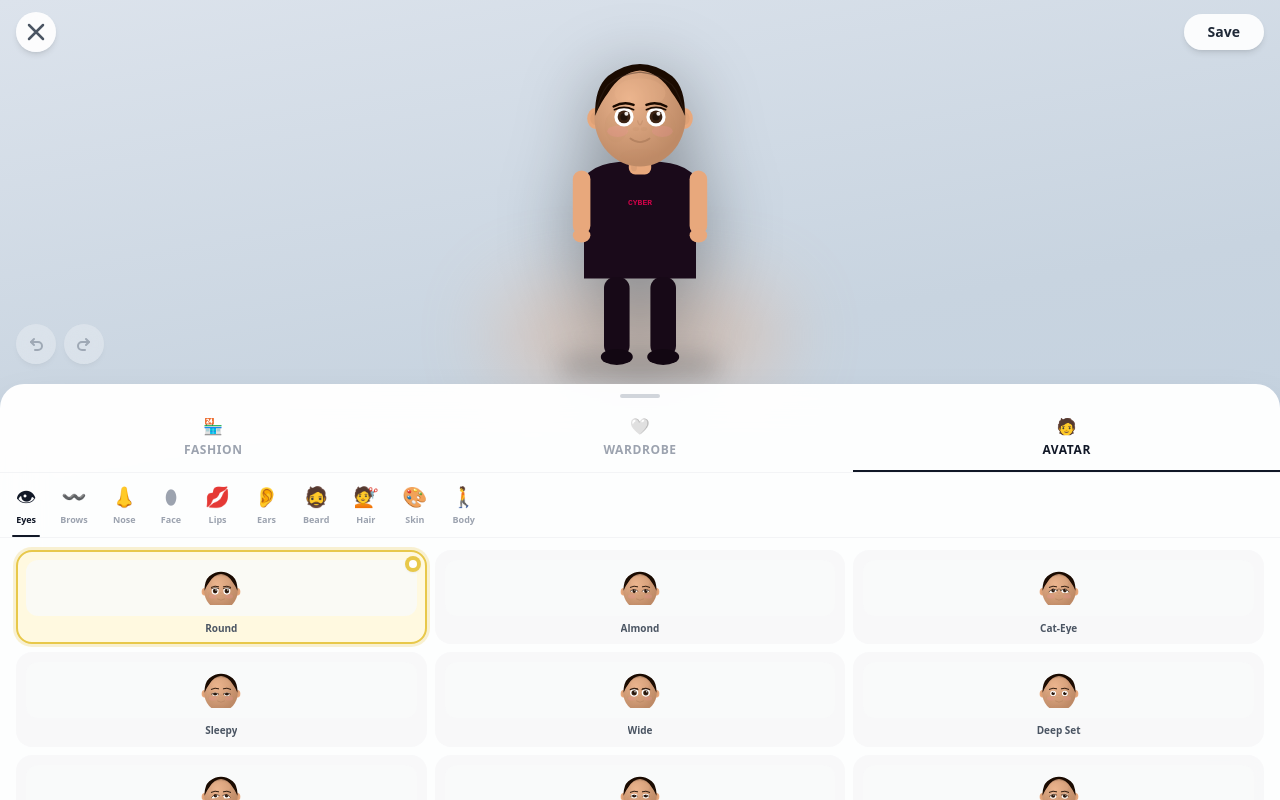
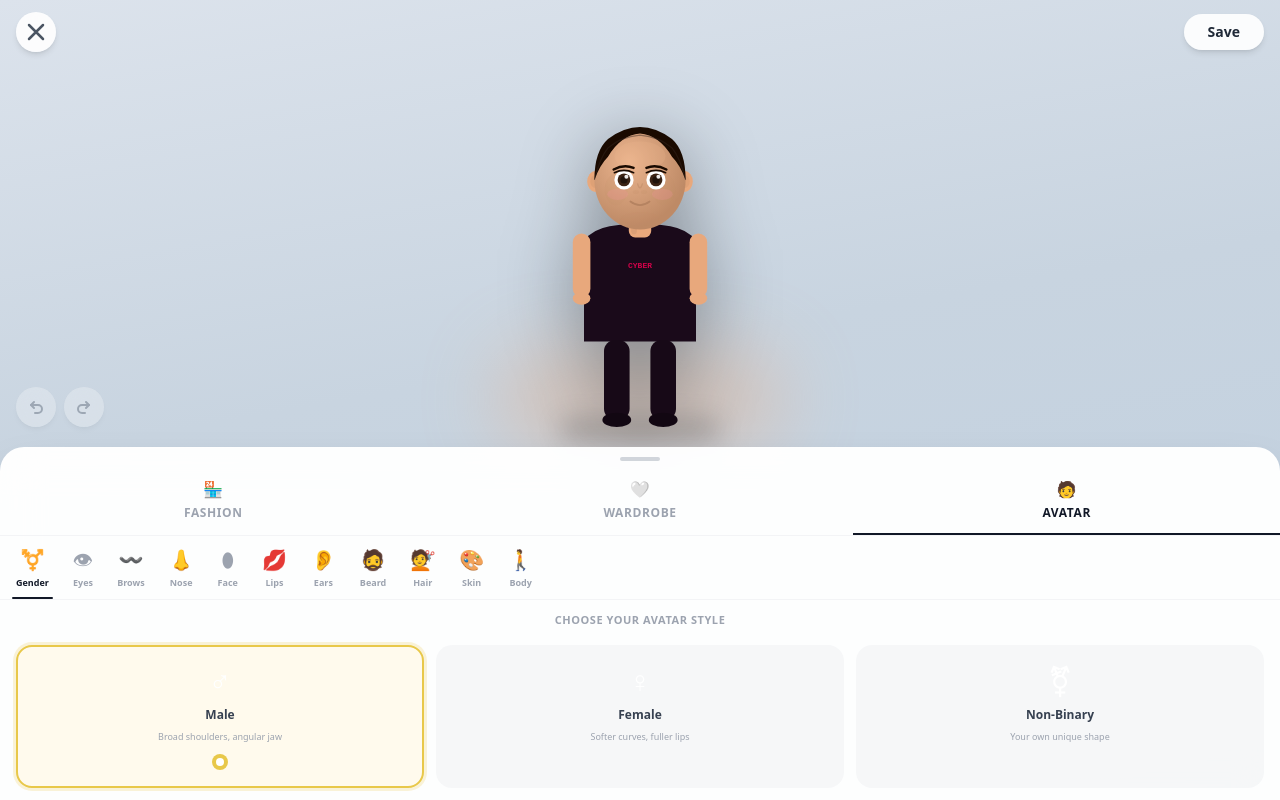
Before and after one commit to muhammadrehan589/CYBER-EMULATOR, a Next.js app: page /avatar in a window 1280 px wide. Built offline with nearby package versions, Linux system fonts and the light colour scheme.

Commit message:
gender added

```diff
--- a/src/app/avatar/page.tsx
+++ b/src/app/avatar/page.tsx
@@ -9,6 +9,7 @@ import { motion, AnimatePresence } from 'framer-motion';
 type MainTab = 'fashion' | 'wardrobe' | 'avatar';
 
 type AvatarSubCategory =
+  | 'gender'
   | 'body'
   | 'face'
   | 'eyes'
@@ -34,6 +35,7 @@ interface ColorOption {
 }
 
 interface AvatarState {
+  gender: 'male' | 'female' | 'nonbinary';
   skinTone: string;
   faceShape: string;
   bodyType: string;
@@ -74,6 +76,12 @@ const BODY_TYPES: Option[] = [
   { id: 'bt2', label: 'Athletic' },
   { id: 'bt3', label: 'Broad' },
   { id: 'bt4', label: 'Petite' },
+];
+
+const GENDER_OPTIONS: { id: 'male' | 'female' | 'nonbinary'; label: string; icon: string; desc: string }[] = [
+  { id: 'male',     label: 'Male',       icon: '♂',  desc: 'Broad shoulders, angular jaw' },
+  { id: 'female',   label: 'Female',     icon: '♀',  desc: 'Softer curves, fuller lips' },
+  { id: 'nonbinary',label: 'Non-Binary', icon: '⚧',  desc: 'Your own unique shape' },
 ];
 
 const EYE_STYLES: Option[] = [
@@ -191,6 +199,7 @@ const OUTFIT_STYLES: Option[] = [
 // ─── Default Avatar State ──────────────────────────────────────────────────────
 
 const DEFAULT_AVATAR: AvatarState = {
+  gender: 'male',
   skinTone: 'sk3',
   faceShape: 'fc1',
   bodyType: 'bt2',
@@ -209,16 +218,17 @@ const DEFAULT_AVATAR: AvatarState = {
 // ─── Sub-category Config ────────────────────────────────────────────────────────
 
 const AVATAR_SUB_CATEGORIES: { id: AvatarSubCategory; label: string; icon: string }[] = [
-  { id: 'eyes', label: 'Eyes', icon: '👁' },
-  { id: 'brows', label: 'Brows', icon: '〰️' },
-  { id: 'nose', label: 'Nose', icon: '👃' },
-  { id: 'face', label: 'Face', icon: '⬮' },
-  { id: 'lips', label: 'Lips', icon: '💋' },
-  { id: 'ears', label: 'Ears', icon: '👂' },
-  { id: 'beard', label: 'Beard', icon: '🧔' },
-  { id: 'hair', label: 'Hair', icon: '💇' },
-  { id: 'skin', label: 'Skin', icon: '🎨' },
-  { id: 'body', label: 'Body', icon: '🚶' },
+  { id: 'gender', label: 'Gender', icon: '⚧️' },
+  { id: 'eyes',   label: 'Eyes',   icon: '👁'  },
+  { id: 'brows',  label: 'Brows',  icon: '〰️'  },
+  { id: 'nose',   label: 'Nose',   icon: '👃'  },
+  { id: 'face',   label: 'Face',   icon: '⬮'  },
+  { id: 'lips',   label: 'Lips',   icon: '💋'  },
+  { id: 'ears',   label: 'Ears',   icon: '👂'  },
+  { id: 'beard',  label: 'Beard',  icon: '🧔'  },
+  { id: 'hair',   label: 'Hair',   icon: '💇'  },
+  { id: 'skin',   label: 'Skin',   icon: '🎨'  },
+  { id: 'body',   label: 'Body',   icon: '🚶'  },
 ];
 
 // ─── Color Utilities ───────────────────────────────────────────────────────────
@@ -411,23 +421,25 @@ const AvatarSVG: React.FC<AvatarSVGProps> = ({ avatar, size = 260, mini = false
     }
   };
 
-  // Hair renderer
+  // Hair renderer — base cap: M43 108 to Q157 72 157 108 eliminates the ~2px skin gap
+  // Inner return path traces slightly inside the head so fill covers scalp fully
+  const CAP = `M43 108 Q43 72 60 57 Q80 42 100 42 Q120 42 140 57 Q157 72 157 108 Q150 89 140 79 Q124 52 100 50 Q76 52 60 79 Q50 89 43 108Z`;
   const getHair = () => {
     const hs = avatar.hairStyle;
     switch (hs) {
-      case 'hr2': return <g><path d="M44 106 Q43 72 60 57 Q80 42 100 42 Q120 42 140 57 Q157 72 156 106 Q148 88 140 78 Q124 52 100 50 Q76 52 60 78 Q52 88 44 106Z" fill={hair} /><rect x="43" y="98" width="18" height="92" rx="9" fill={hair} /><rect x="139" y="98" width="18" height="92" rx="9" fill={hair} /><line x1="49" y1="100" x2="51" y2="186" stroke={hairHighlight} strokeWidth="1" opacity="0.5" /><line x1="148" y1="100" x2="150" y2="186" stroke={hairHighlight} strokeWidth="1" opacity="0.5" /></g>;
-      case 'hr3': return <g><circle cx="100" cy="62" r="50" fill={hair} />{[[67,52],[80,42],[95,36],[112,40],[128,52],[140,65],[138,80],[62,68],[100,32],[115,30]].map(([cx, cy], i) => <circle key={i} cx={cx} cy={cy} r="10" fill={hairShadow} opacity="0.3" />)}<circle cx="100" cy="62" r="46" fill="none" stroke={hairHighlight} strokeWidth="1.5" opacity="0.25" /></g>;
-      case 'hr4': return <g><path d="M44 106 Q43 72 60 57 Q80 42 100 42 Q120 42 140 57 Q157 72 156 106 Q148 88 140 78 Q124 52 100 50 Q76 52 60 78 Q52 88 44 106Z" fill={hair} /><path d="M55 75 Q80 54 132 62 Q110 48 100 46 Q75 48 55 75Z" fill={hairShadow} opacity="0.4" /><path d="M55 75 Q82 57 130 63" stroke={hairHighlight} strokeWidth="1.5" fill="none" opacity="0.5" /></g>;
-      case 'hr5': return <g><path d="M44 106 Q43 72 60 57 Q80 42 100 42 Q120 42 140 57 Q157 72 156 106 Q148 88 140 78 Q124 52 100 50 Q76 52 60 78 Q52 88 44 106Z" fill={hair} /><ellipse cx="100" cy="52" rx="9" ry="7" fill={hairShadow} /><path d="M95 52 Q86 40 90 18 Q95 8 100 6 Q105 8 110 18 Q114 40 105 52Z" fill={hair} /><line x1="100" y1="48" x2="100" y2="10" stroke={hairHighlight} strokeWidth="1.2" opacity="0.5" /></g>;
-      case 'hr6': return <g><path d="M44 110 Q43 78 63 62 Q80 46 100 46 Q120 46 137 62 Q157 78 156 110 Q150 92 140 82 Q124 56 100 54 Q76 56 60 82 Q50 92 44 110Z" fill={hair} /></g>;
-      case 'hr7': return <g><path d="M44 106 Q43 72 60 57 Q80 42 100 42 Q120 42 140 57 Q157 72 156 106 Q148 88 140 78 Q124 52 100 50 Q76 52 60 78 Q52 88 44 106Z" fill={hair} /><circle cx="74" cy="48" r="19" fill={hair} /><circle cx="126" cy="48" r="19" fill={hair} /><circle cx="74" cy="48" r="13" fill={hairShadow} opacity="0.35" /><circle cx="126" cy="48" r="13" fill={hairShadow} opacity="0.35" /></g>;
-      case 'hr8': return <g><path d="M44 106 Q43 72 60 57 Q80 42 100 42 Q120 42 140 57 Q157 72 156 106 Q148 88 140 78 Q124 52 100 50 Q76 52 60 78 Q52 88 44 106Z" fill={hair} /><path d="M91 46 Q96 8 100 4 Q104 8 109 46Z" fill={hair} /><line x1="100" y1="46" x2="100" y2="7" stroke={hairHighlight} strokeWidth="1.5" opacity="0.6" /></g>;
-      case 'hr9': return <g><path d="M44 106 Q43 72 60 57 Q80 42 100 42 Q120 42 140 57 Q157 72 156 106 Q148 88 140 78 Q124 52 100 50 Q76 52 60 78 Q52 88 44 106Z" fill={hair} /><path d="M50 70 Q70 58 92 86 Q112 58 132 74" stroke={hairShadow} strokeWidth="2.5" fill="none" opacity="0.5" /><path d="M39 100 Q60 78 82 105" stroke={hair} strokeWidth="5" fill="none" /></g>;
-      case 'hr10': return <g><path d="M44 106 Q43 72 60 57 Q80 45 100 45 Q120 45 140 57 Q157 72 156 106 Q150 92 140 82 Q124 56 100 54 Q76 56 60 82 Q50 92 44 108Z" fill={hair} /><path d="M60 60 Q80 48 100 50 Q120 48 140 60" stroke={hairHighlight} strokeWidth="2" fill="none" opacity="0.5" /></g>;
-      case 'hr11': return <g><path d="M44 106 Q43 72 60 57 Q80 42 100 42 Q120 42 140 57 Q157 72 156 106 Q148 88 140 78 Q124 52 100 50 Q76 52 60 78 Q52 88 44 106Z" fill={hair} /><path d="M54 96 Q49 130 54 175" stroke={hair} strokeWidth="14" fill="none" strokeDasharray="7 3" /><path d="M146 96 Q151 130 146 175" stroke={hair} strokeWidth="14" fill="none" strokeDasharray="7 3" /><line x1="47" y1="165" x2="61" y2="165" stroke="#00d4ff" strokeWidth="3" /><line x1="139" y1="165" x2="153" y2="165" stroke="#00d4ff" strokeWidth="3" /></g>;
-      case 'hr12': return <g><path d="M44 106 Q43 72 60 57 Q80 42 100 42 Q120 42 140 57 Q157 72 156 106 Q148 88 140 78 Q124 52 100 50 Q76 52 60 78 Q52 88 44 106Z" fill={hair} /><rect x="42" y="95" width="22" height="45" rx="11" fill={hair} /><rect x="136" y="95" width="22" height="45" rx="11" fill={hair} /><line x1="48" y1="97" x2="50" y2="137" stroke={hairHighlight} strokeWidth="1" opacity="0.45" /><line x1="150" y1="97" x2="148" y2="137" stroke={hairHighlight} strokeWidth="1" opacity="0.45" /></g>;
+      case 'hr2': return <g><path d={CAP} fill={hair} /><rect x="42" y="97" width="19" height="94" rx="9.5" fill={hair} /><rect x="139" y="97" width="19" height="94" rx="9.5" fill={hair} /><line x1="49" y1="100" x2="51" y2="188" stroke={hairHighlight} strokeWidth="1" opacity="0.45" /><line x1="148" y1="100" x2="150" y2="188" stroke={hairHighlight} strokeWidth="1" opacity="0.45" /></g>;
+      case 'hr3': return <g><circle cx="100" cy="62" r="52" fill={hair} />{[[67,52],[80,42],[95,36],[112,40],[128,52],[140,65],[138,80],[62,68],[100,32],[115,30]].map(([cx, cy], i) => <circle key={i} cx={cx} cy={cy} r="10" fill={hairShadow} opacity="0.3" />)}<circle cx="100" cy="62" r="47" fill="none" stroke={hairHighlight} strokeWidth="1.5" opacity="0.25" /></g>;
+      case 'hr4': return <g><path d={CAP} fill={hair} /><path d="M55 75 Q80 54 132 62 Q110 48 100 46 Q75 48 55 75Z" fill={hairShadow} opacity="0.4" /><path d="M55 75 Q82 57 130 63" stroke={hairHighlight} strokeWidth="1.5" fill="none" opacity="0.5" /></g>;
+      case 'hr5': return <g><path d={CAP} fill={hair} /><ellipse cx="100" cy="52" rx="9" ry="7" fill={hairShadow} /><path d="M95 52 Q86 40 90 18 Q95 8 100 6 Q105 8 110 18 Q114 40 105 52Z" fill={hair} /><line x1="100" y1="48" x2="100" y2="10" stroke={hairHighlight} strokeWidth="1.2" opacity="0.5" /></g>;
+      case 'hr6': return <g><path d="M43 108 Q43 78 63 62 Q80 46 100 46 Q120 46 137 62 Q157 78 157 108 Q150 92 140 82 Q124 56 100 54 Q76 56 60 82 Q50 92 43 108Z" fill={hair} /></g>;
+      case 'hr7': return <g><path d={CAP} fill={hair} /><circle cx="74" cy="48" r="19" fill={hair} /><circle cx="126" cy="48" r="19" fill={hair} /><circle cx="74" cy="48" r="13" fill={hairShadow} opacity="0.35" /><circle cx="126" cy="48" r="13" fill={hairShadow} opacity="0.35" /></g>;
+      case 'hr8': return <g><path d={CAP} fill={hair} /><path d="M91 46 Q96 8 100 4 Q104 8 109 46Z" fill={hair} /><line x1="100" y1="46" x2="100" y2="7" stroke={hairHighlight} strokeWidth="1.5" opacity="0.6" /></g>;
+      case 'hr9': return <g><path d={CAP} fill={hair} /><path d="M50 70 Q70 58 92 86 Q112 58 132 74" stroke={hairShadow} strokeWidth="2.5" fill="none" opacity="0.5" /><path d="M38 100 Q60 78 82 105" stroke={hair} strokeWidth="6" fill="none" /></g>;
+      case 'hr10': return <g><path d={CAP} fill={hair} /><path d="M60 60 Q80 48 100 50 Q120 48 140 60" stroke={hairHighlight} strokeWidth="2" fill="none" opacity="0.5" /></g>;
+      case 'hr11': return <g><path d={CAP} fill={hair} /><path d="M54 96 Q49 132 54 178" stroke={hair} strokeWidth="14" fill="none" strokeDasharray="7 3" /><path d="M146 96 Q151 132 146 178" stroke={hair} strokeWidth="14" fill="none" strokeDasharray="7 3" /><line x1="47" y1="168" x2="61" y2="168" stroke="#00d4ff" strokeWidth="3" /><line x1="139" y1="168" x2="153" y2="168" stroke="#00d4ff" strokeWidth="3" /></g>;
+      case 'hr12': return <g><path d={CAP} fill={hair} /><rect x="42" y="94" width="23" height="48" rx="11.5" fill={hair} /><rect x="135" y="94" width="23" height="48" rx="11.5" fill={hair} /><line x1="48" y1="96" x2="50" y2="140" stroke={hairHighlight} strokeWidth="1" opacity="0.45" /><line x1="150" y1="96" x2="148" y2="140" stroke={hairHighlight} strokeWidth="1" opacity="0.45" /></g>;
       default: // hr1 Short Wavy
-        return <g><path d="M44 106 Q43 72 60 57 Q80 42 100 42 Q120 42 140 57 Q157 72 156 106 Q148 88 140 78 Q124 52 100 50 Q76 52 60 78 Q52 88 44 106Z" fill={hair} /><path d="M44 106 Q50 80 60 68 Q76 54 100 52 Q124 54 140 68 Q150 80 156 106" fill="none" stroke={hairHighlight} strokeWidth="1.5" opacity="0.45" /></g>;
+        return <g><path d={CAP} fill={hair} /><path d="M43 108 Q50 80 60 68 Q76 54 100 52 Q124 54 140 68 Q150 80 157 108" fill="none" stroke={hairHighlight} strokeWidth="1.5" opacity="0.45" /></g>;
     }
   };
 
@@ -456,7 +468,7 @@ const AvatarSVG: React.FC<AvatarSVGProps> = ({ avatar, size = 260, mini = false
     }
   };
 
-  // Body/Outfit
+  // Body/Outfit — gender affects shoulder width, waist taper, hip width
   const getBody = () => {
     const outfitColors: Record<string, { main: string; accent: string }> = {
       of1: { main: '#1a0a1a', accent: '#ff0055' },
@@ -471,26 +483,49 @@ const AvatarSVG: React.FC<AvatarSVGProps> = ({ avatar, size = 260, mini = false
     };
     const { main, accent } = outfitColors[avatar.outfitStyle] || outfitColors.of1;
 
-    // Body type scale
+    const isFemale = avatar.gender === 'female';
+    const isNB     = avatar.gender === 'nonbinary';
+
+    // Body type overall x-scale
     const bodyScale = avatar.bodyType === 'bt1' ? 0.88 : avatar.bodyType === 'bt3' ? 1.13 : avatar.bodyType === 'bt4' ? 0.82 : 1;
     const tx = (1 - bodyScale) * 100;
+
+    // Gender-specific torso path:
+    // Male:   straight sides, wide shoulders (30-170 at top, 30-170 at bottom)
+    // Female: nipped waist at y~240, wider hips
+    // NB:     slight waist taper
+    const torsoPath = isFemale
+      ? 'M38 310 L34 190 Q42 172 64 168 L84 165 Q92 175 100 178 Q108 175 116 165 L136 168 Q158 172 166 190 L162 310 Q138 288 100 290 Q62 288 38 310Z'
+      : isNB
+      ? 'M32 310 L30 186 Q40 170 62 166 L82 163 Q91 174 100 177 Q109 174 118 163 L138 166 Q160 170 170 186 L168 310 Q136 296 100 297 Q64 296 32 310Z'
+      : 'M30 310 L30 184 Q40 170 62 166 L82 163 Q91 174 100 177 Q109 174 118 163 L138 166 Q160 170 170 184 L170 310Z';
+
+    // Arm length/width female slightly slimmer
+    const armW = isFemale ? 17 : 22;
+    const armX1 = isFemale ? 19 : 16;
+    const armX2 = isFemale ? 164 : 162;
 
     return (
       <g transform={`translate(${tx}, 0) scale(${bodyScale}, 1)`}>
         {/* Torso */}
-        <path d="M30 310 L30 184 Q40 170 62 166 L82 163 Q91 174 100 177 Q109 174 118 163 L138 166 Q160 170 170 184 L170 310Z" fill={main} />
+        <path d={torsoPath} fill={main} />
+        {/* Female chest curve */}
+        {isFemale && <>
+          <ellipse cx="86" cy="210" rx="14" ry="11" fill={darken(main, 0.18)} opacity="0.6" />
+          <ellipse cx="114" cy="210" rx="14" ry="11" fill={darken(main, 0.18)} opacity="0.6" />
+        </>}
         {/* Arms */}
-        <rect x="16" y="175" width="22" height="80" rx="11" fill={skin} />
-        <rect x="162" y="175" width="22" height="80" rx="11" fill={skin} />
+        <rect x={armX1} y="175" width={armW} height="80" rx={armW/2} fill={skin} />
+        <rect x={armX2} y="175" width={armW} height="80" rx={armW/2} fill={skin} />
         {/* Hands */}
-        <ellipse cx="27" cy="256" rx="11" ry="9" fill={skin} />
-        <ellipse cx="173" cy="256" rx="11" ry="9" fill={skin} />
-        {/* Legs */}
-        <rect x="55" y="308" width="32" height="100" rx="14" fill={darken(main, 0.12)} />
-        <rect x="113" y="308" width="32" height="100" rx="14" fill={darken(main, 0.12)} />
+        <ellipse cx={armX1 + armW/2} cy="256" rx={armW/2} ry="8" fill={skin} />
+        <ellipse cx={armX2 + armW/2} cy="256" rx={armW/2} ry="8" fill={skin} />
+        {/* Legs — female hip wider */}
+        <rect x={isFemale ? 50 : 55} y="308" width={isFemale ? 34 : 32} height="100" rx="14" fill={darken(main, 0.12)} />
+        <rect x={isFemale ? 116 : 113} y="308" width={isFemale ? 34 : 32} height="100" rx="14" fill={darken(main, 0.12)} />
         {/* Feet */}
-        <ellipse cx="71" cy="408" rx="20" ry="10" fill={darken(main, 0.3)} />
-        <ellipse cx="129" cy="408" rx="20" ry="10" fill={darken(main, 0.3)} />
+        <ellipse cx={isFemale ? 67 : 71} cy="408" rx="18" ry="9" fill={darken(main, 0.3)} />
+        <ellipse cx={isFemale ? 133 : 129} cy="408" rx="18" ry="9" fill={darken(main, 0.3)} />
         {/* Collar */}
         <path d="M82 163 Q100 174 118 163" fill="none" stroke={accent} strokeWidth="1.5" opacity="0.8" />
         {/* Outfit detail */}
@@ -517,14 +552,14 @@ const AvatarSVG: React.FC<AvatarSVGProps> = ({ avatar, size = 260, mini = false
     }
   };
 
-  const svgH = mini ? 80 : 420;
-  const viewBox = mini ? "20 36 160 120" : "0 0 200 420";
+  // mini viewBox: x30 y32 covers from just above hair (y=42) to chin (y=168), 140px wide
+  const viewBox = mini ? "30 32 140 140" : "0 0 200 420";
 
   return (
     <svg
       viewBox={viewBox}
       width={size}
-      height={mini ? size * 0.55 : size * 1.6}
+      height={mini ? size * 0.72 : size * 1.6}
       xmlns="http://www.w3.org/2000/svg"
       style={{ filter: mini ? 'none' : 'drop-shadow(0 12px 36px rgba(0,0,0,0.35))' }}
     >
@@ -670,7 +705,7 @@ export default function AvatarCustomizerPage() {
 
   // UI state
   const [mainTab, setMainTab] = useState<MainTab>('avatar');
-  const [subCat, setSubCat] = useState<AvatarSubCategory>('eyes');
+  const [subCat, setSubCat] = useState<AvatarSubCategory>('gender');
   const [isSaving, setIsSaving] = useState(false);
   const [isRotating, setIsRotating] = useState(false);
 
@@ -724,6 +759,37 @@ export default function AvatarCustomizerPage() {
   // Render thumbnail grid for each sub-category
   const renderGrid = () => {
     switch (subCat) {
+      case 'gender':
+        return (
+          <div className="space-y-3">
+            <p className="text-[11px] font-semibold text-gray-400 uppercase tracking-wider text-center pb-1">
+              Choose your avatar style
+            </p>
+            <div className="grid grid-cols-3 gap-3">
+              {GENDER_OPTIONS.map(g => (
+                <motion.button
+                  key={g.id}
+                  whileTap={{ scale: 0.94 }}
+                  onClick={() => update({ gender: g.id })}
+                  className={`flex flex-col items-center gap-2 py-4 px-2 rounded-2xl border-2 transition-all cursor-pointer
+                    ${ avatar.gender === g.id
+                      ? 'border-[#e8c84a] bg-[#fffaed] shadow-[0_0_0_3px_rgba(232,200,74,0.22)]'
+                      : 'border-transparent bg-gray-100/70 hover:bg-gray-200/70'
+                    }`}
+                >
+                  <span className="text-3xl">{g.icon}</span>
+                  <span className="text-xs font-bold text-gray-700">{g.label}</span>
+                  <span className="text-[9px] text-gray-400 text-center leading-tight">{g.desc}</span>
+                  {avatar.gender === g.id && (
+                    <div className="w-4 h-4 rounded-full bg-[#e8c84a] flex items-center justify-center mt-1">
+                      <div className="w-2 h-2 rounded-full bg-white" />
+                    </div>
+                  )}
+                </motion.button>
+              ))}
+            </div>
+          </div>
+        );
       case 'eyes':
         return (
           <div className="space-y-3">
```
